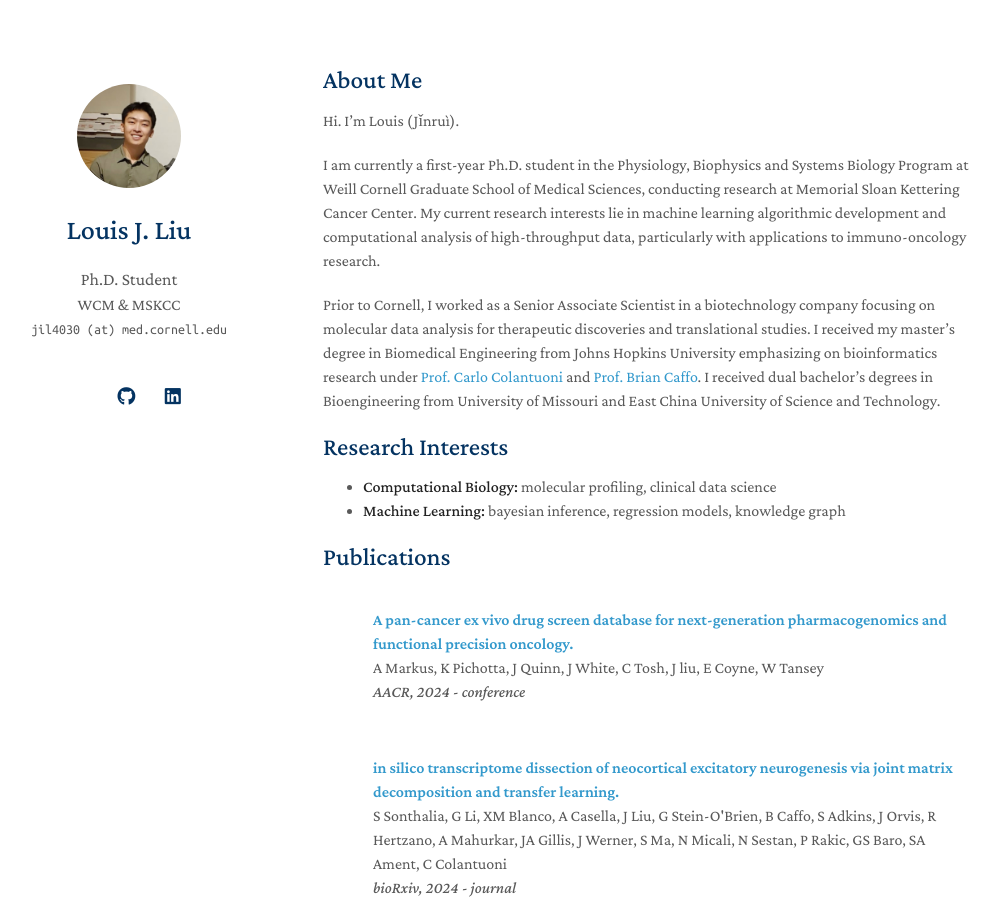
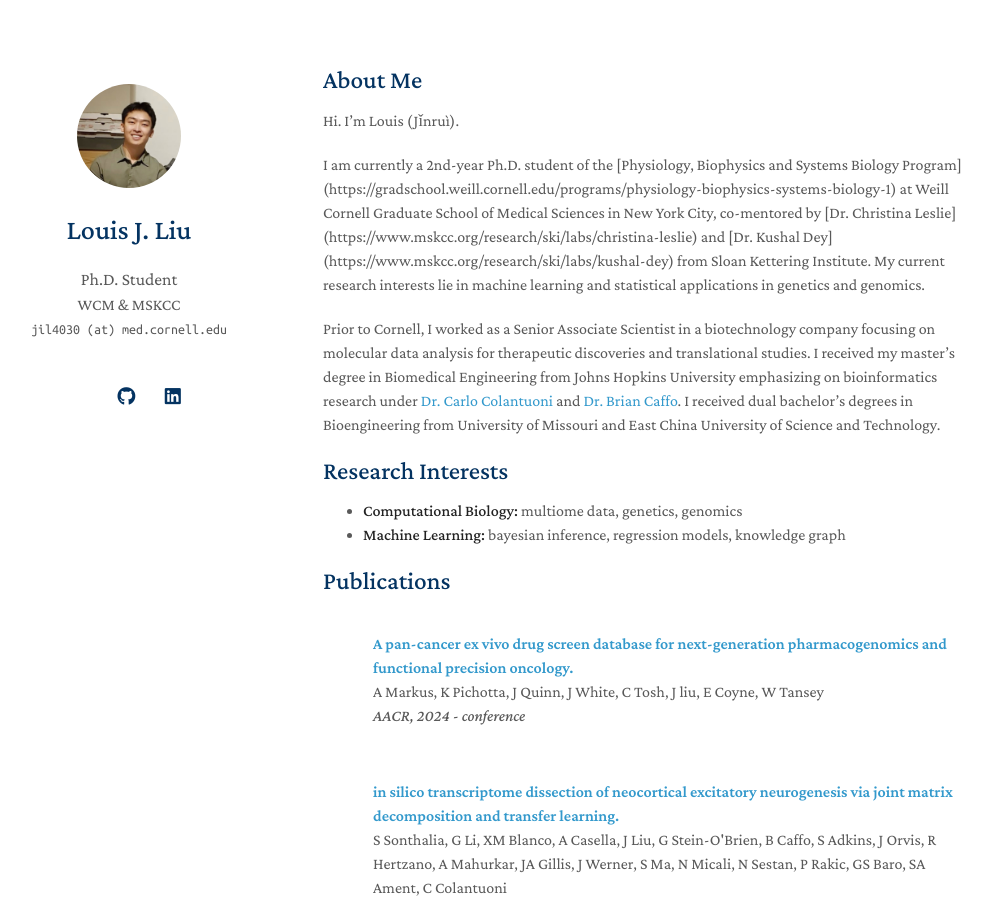
Before and after one commit to louis-jliu/louis-jliu.github.io, a Jekyll site: the page built from index.md, in a window 1280 px wide and 900 px high. Shown: the whole window, without its empty margins (147-1147 px from the left). Built offline with Jekyll 4.4.1, drawn with Linux system fonts in a browser that asks for light colours; nearby versions of some CDN libraries; a style sheet for code colours, icons or effects is not loaded; our own code applies the rules of GitHub Pages for plain Markdown files.

Commit message:
update bio

```diff
--- a/index.md
+++ b/index.md
@@ -6,13 +6,13 @@ layout: homepage
 
 Hi. I'm Louis (Jǐnruì).
 
-I am currently a first-year Ph.D. student in the Physiology, Biophysics and Systems Biology Program at Weill Cornell Graduate School of Medical Sciences, conducting research at Memorial Sloan Kettering Cancer Center. My current research interests lie in machine learning algorithmic development and computational analysis of high-throughput data, particularly with applications to immuno-oncology research.
+I am currently a 2nd-year Ph.D. student of the [Physiology, Biophysics and Systems Biology Program] (https://gradschool.weill.cornell.edu/programs/physiology-biophysics-systems-biology-1) at Weill Cornell Graduate School of Medical Sciences in New York City, co-mentored by [Dr. Christina Leslie] (https://www.mskcc.org/research/ski/labs/christina-leslie) and [Dr. Kushal Dey] (https://www.mskcc.org/research/ski/labs/kushal-dey) from Sloan Kettering Institute. My current research interests lie in machine learning and statistical applications in genetics and genomics.
 
-Prior to Cornell, I worked as a Senior Associate Scientist in a biotechnology company focusing on molecular data analysis for therapeutic discoveries and translational studies. I received my master's degree in Biomedical Engineering from Johns Hopkins University emphasizing on bioinformatics research under [Prof. Carlo Colantuoni](https://www.hopkinsmedicine.org/profiles/details/carlo-colantuoni) and [Prof. Brian Caffo](https://sites.google.com/view/bcaffo/home). I received dual bachelor's degrees in Bioengineering from University of Missouri and East China University of Science and Technology.
+Prior to Cornell, I worked as a Senior Associate Scientist in a biotechnology company focusing on molecular data analysis for therapeutic discoveries and translational studies. I received my master's degree in Biomedical Engineering from Johns Hopkins University emphasizing on bioinformatics research under [Dr. Carlo Colantuoni](https://www.hopkinsmedicine.org/profiles/details/carlo-colantuoni) and [Dr. Brian Caffo](https://sites.google.com/view/bcaffo/home). I received dual bachelor's degrees in Bioengineering from University of Missouri and East China University of Science and Technology.
 
 ## Research Interests
 
-- **Computational Biology:** molecular profiling, clinical data science
+- **Computational Biology:** multiome data, genetics, genomics
 - **Machine Learning:** bayesian inference, regression models, knowledge graph
 
 <!---## Updates
```
